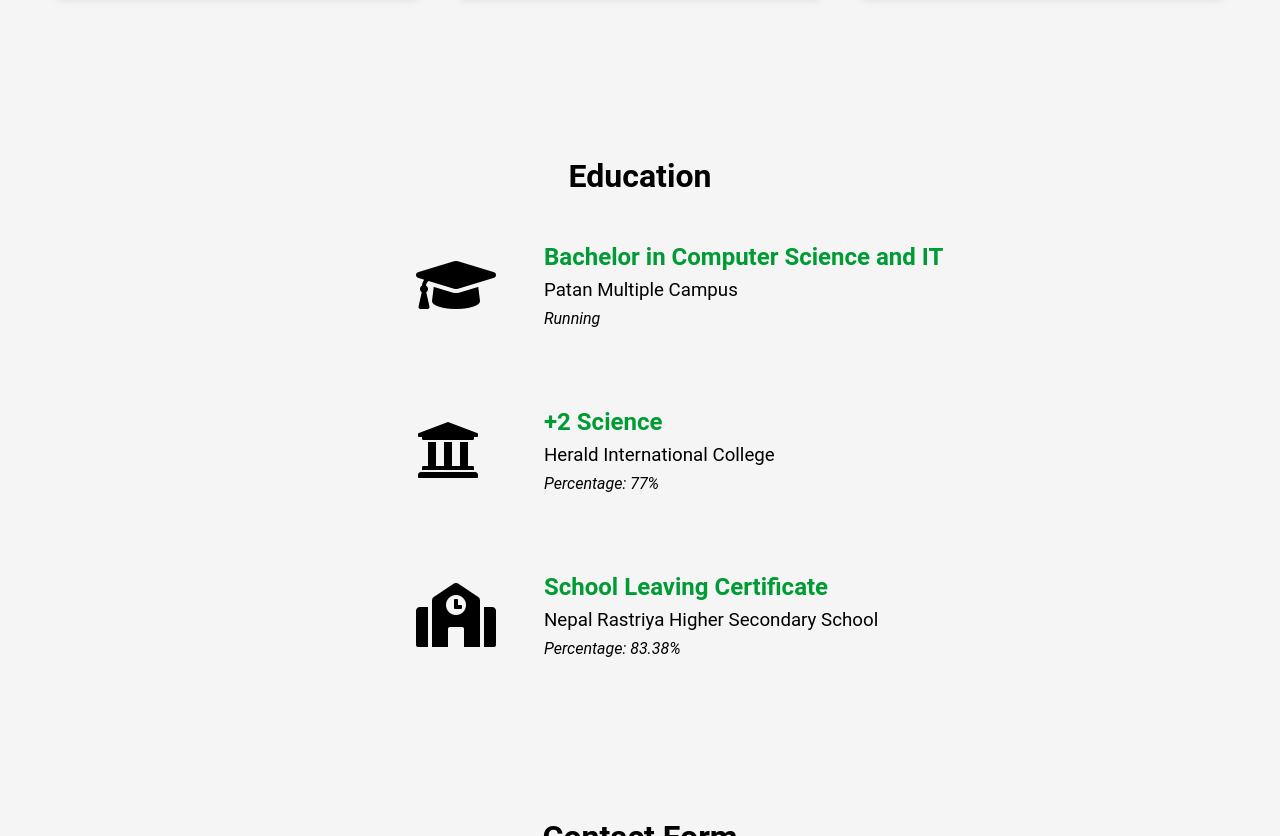
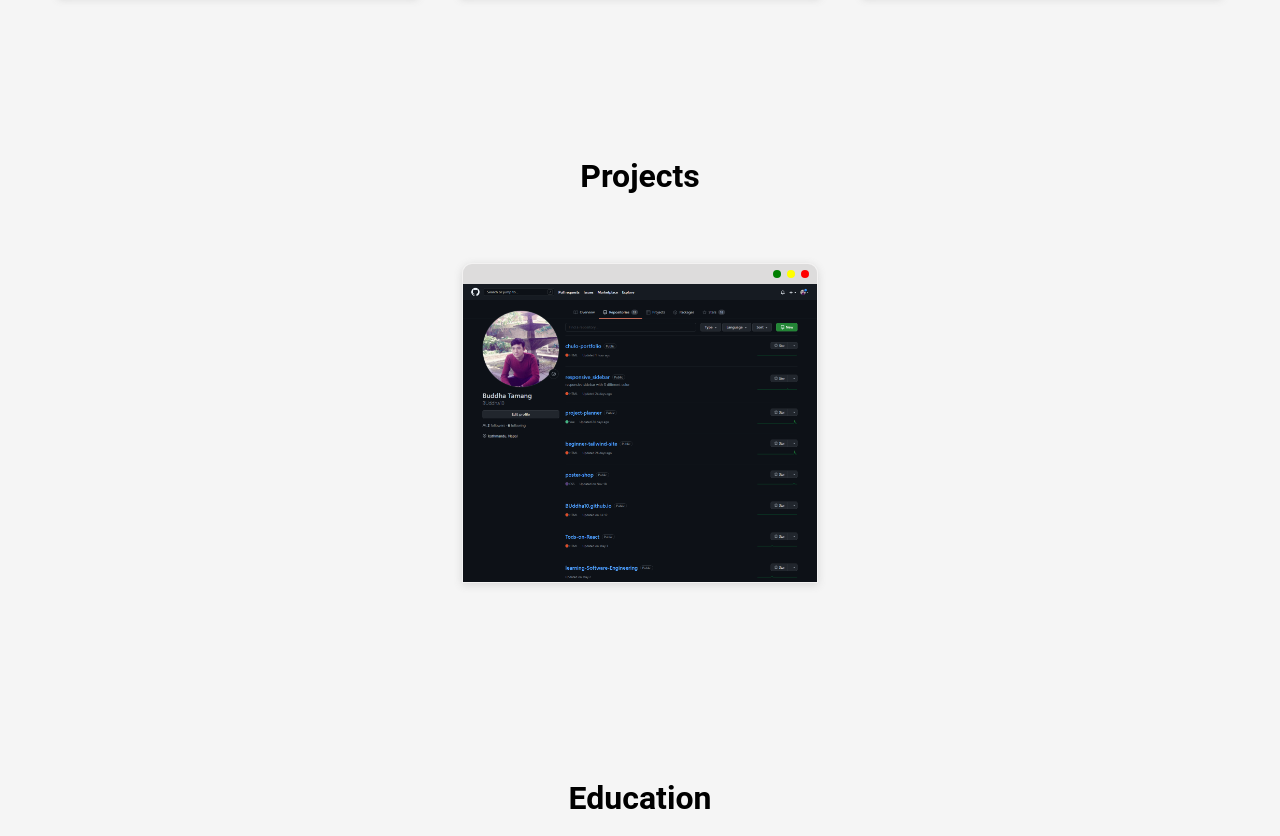
Before and after one commit to BUddha10/chulo-portfolio, a website: page index.html in a window 1280 px wide. Shown: the part 1964-2800 px from the top of the page. Drawn offline with Linux system fonts and the light colour scheme.

Commit message:
add project section

```diff
--- a/css/style.css
+++ b/css/style.css
@@ -50,7 +50,7 @@
   position: sticky;
   top: 0;
   left: 0;
-  z-index: 1;
+  z-index: 9;
   display: flex;
   align-items: center;
   justify-content: space-between;
@@ -373,3 +373,69 @@
   font-size: 1.5rem;
   cursor: pointer;
 }
+
+/* projects */
+.project {
+  display: flex;
+  flex-direction: column;
+  padding: 5rem 1rem;
+}
+.project > h1 {
+  font-size: 2rem;
+  text-align: center;
+  margin-bottom: 2rem;
+}
+
+.wrapper {
+  padding: 1rem 2rem;
+  display: flex;
+  justify-content: center;
+  flex-wrap: wrap;
+}
+.projects-card {
+  width: 30%;
+  height: 40vh;
+  margin: 20px 10px;
+  border: 1px solid rgb(243, 242, 242);
+  border-radius: 10px 10px 0 0;
+  overflow: hidden;
+  box-shadow: rgba(99, 99, 99, 0.2) 0px 2px 8px 0px;
+  cursor: pointer;
+}
+.project-browser {
+  height: 20px;
+  padding-right: 5px;
+  background-color: rgb(221, 220, 220);
+  display: flex;
+  align-items: center;
+  justify-content: flex-end;
+  position: sticky;
+  z-index: 2;
+}
+.browser-circle {
+  width: 8px;
+  height: 8px;
+  border-radius: 50%;
+  margin: 3px;
+  background-color: white;
+}
+
+.green {
+  background-color: green;
+}
+.yellow {
+  background-color: yellow;
+}
+.red {
+  background-color: red;
+}
+
+.browser-img {
+  width: 100%;
+  transition: all 8s ease-in-out;
+}
+
+.project-card:hover,
+.browser-img:hover {
+  transform: translateY(-100%);
+}
--- a/index.html
+++ b/index.html
@@ -67,10 +67,7 @@
           <a href="https://www.facebook.com/Bbek.Crestha.07/" title="Facebook">
             <i class="logo fab fa-facebook"></i>
           </a>
-          <a href="https://twitter.com/bbek_crestha" title="Twitter">
-            <i class="logo fab fa-twitter"></i>
-          </a>
-          <a href="https://github.com/Bbek-Crestha" title="Github">
+          <a href="https://github.com/BUddha10" title="Github">
             <i class="logo fab fa-github"></i>
           </a>
           <a
@@ -168,6 +165,23 @@
 			</div>
 		</section>
 
+    <!-- projects -->
+    <section class="project" id="projects">
+      <h1>Projects</h1>
+      <div class="wrapper">
+        <div class="projects-card">
+          <div class="project-browser">
+            <div class="browser-circle green"></div>
+            <div class="browser-circle yellow"></div>
+            <div class="browser-circle red"></div>
+          </div>
+          <a href="#" target="_blank" rel="noreferrer">
+            <img src="./assets/images/p-1.png" alt="" class="browser-img">
+          </a>
+        </div>
+      </div>
+
+    </section>
 
     <!-- Academic -->
     <section class="academic" id="academic">
```
Also changed, not shown: assets/images/p-1.png (added).
